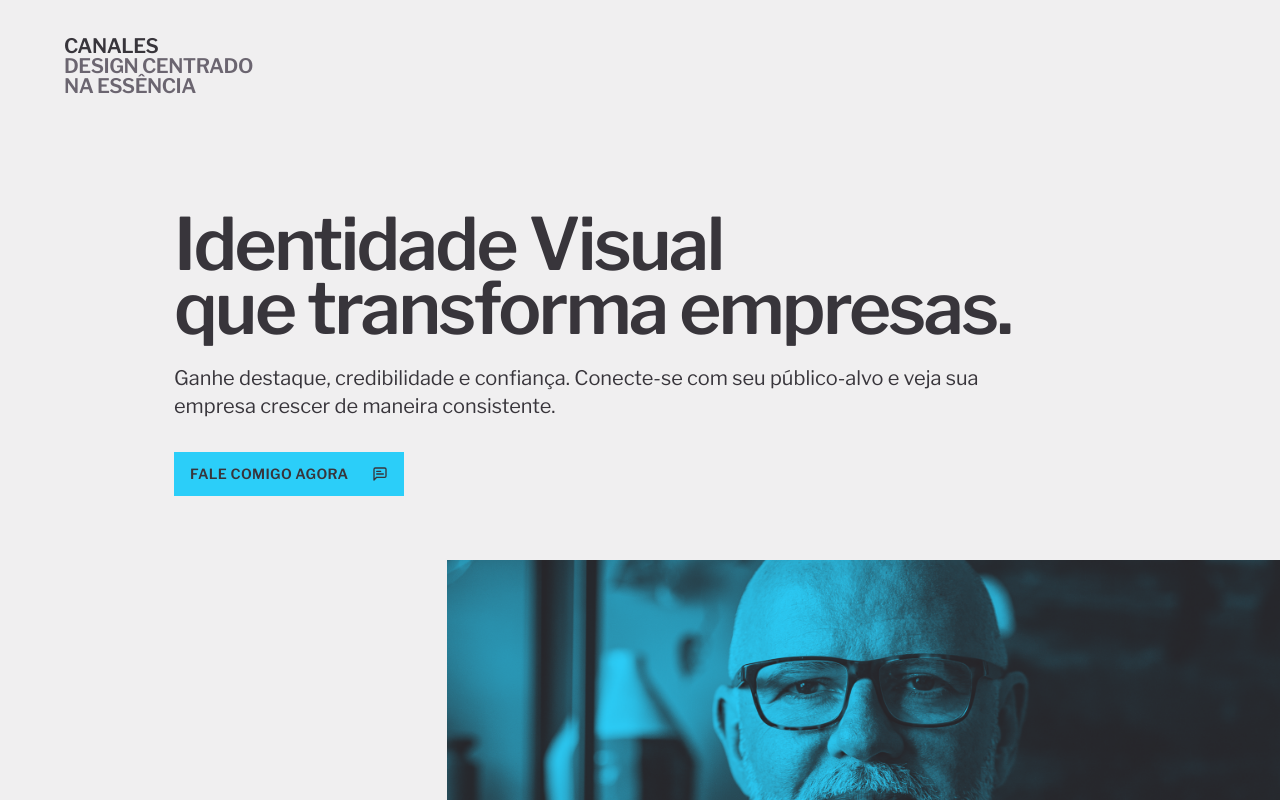
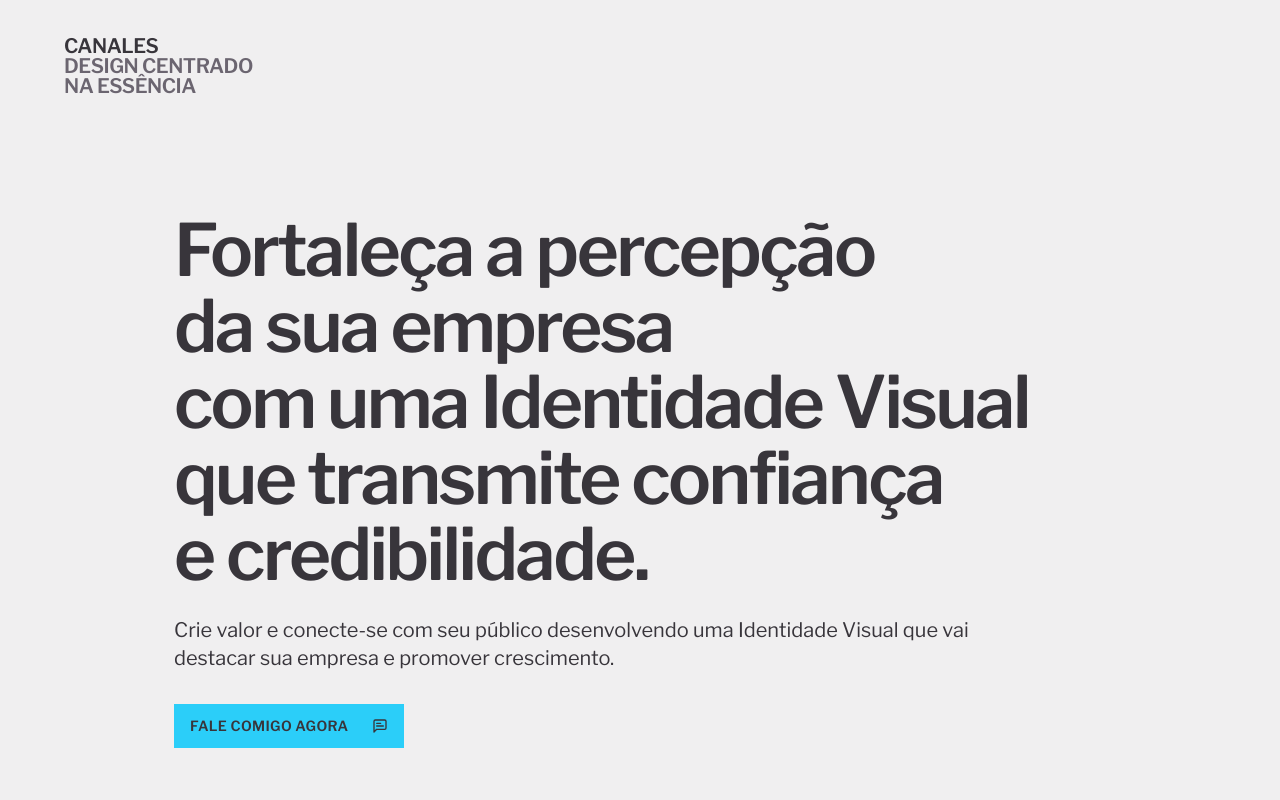
Before and after one commit to CanalesDesign/canales-design-lp-build, a Next.js app: page / in a window 1280 px wide. Shown: the top 800 px of the page. Built offline with nearby package versions, Linux system fonts and the light colour scheme.

Commit message:
Change the headline in the hero section

```diff
--- a/components/atoms/headings.tsx
+++ b/components/atoms/headings.tsx
@@ -7,7 +7,7 @@ const headinglevels = tv({
   variants: {
     levelSize: {
       display:
-        "text-5xl md:text-8xl font-semibold leading-[3rem] md:leading-[4rem] -tracking-[0.035em]",
+        "text-5xl md:text-8xl font-semibold leading-[3rem] md:leading-[4.75rem] -tracking-[0.035em]",
       "headline-1": "text-5xl md:text-7xl font-semibold -tracking-[0.035em]",
       "headline-2":
         "text-2xl md:text-5xl leading-[1.5rem] md:leading:normal font-semibold -tracking-[0.025em]",
--- a/components/organisms/heroSection.tsx
+++ b/components/organisms/heroSection.tsx
@@ -18,8 +18,14 @@ export default function HeroSection() {
                 className="text-secondary"
                 headingLevel="h1"
                 levelSize="display">
-                Identidade Visual <br className="hidden md:inline" /> que
-                transforma empresas.
+                Fortaleça a percepção
+                <br />
+                da sua empresa
+                <br />
+                com uma Identidade Visual
+                <br />
+                que transmite confiança
+                <br />e credibilidade.
               </Heading>
               <Paragraphs
                 className="text-secondary max-w-[860px] mt-6"
--- a/data/hero-content.js
+++ b/data/hero-content.js
@@ -4,7 +4,7 @@ const HeroContent = [
   {
     id: 1,
     headline: "Fortaleça a percepção da sua empresa com uma Identidade Visual que transmite confiança e credibilidade.",
-    body: "Ganhe destaque, credibilidade e confiança. Conecte-se com seu público-alvo e veja sua empresa crescer de maneira consistente.",
+    body: "Crie valor e conecte-se com seu público desenvolvendo uma Identidade Visual que vai destacar sua empresa e promover crescimento.",
     cta: "fale comigo agora",
     path: "https://api.whatsapp.com/send?phone=5541997532248",
     rel: "noopener noreferrer",
```
